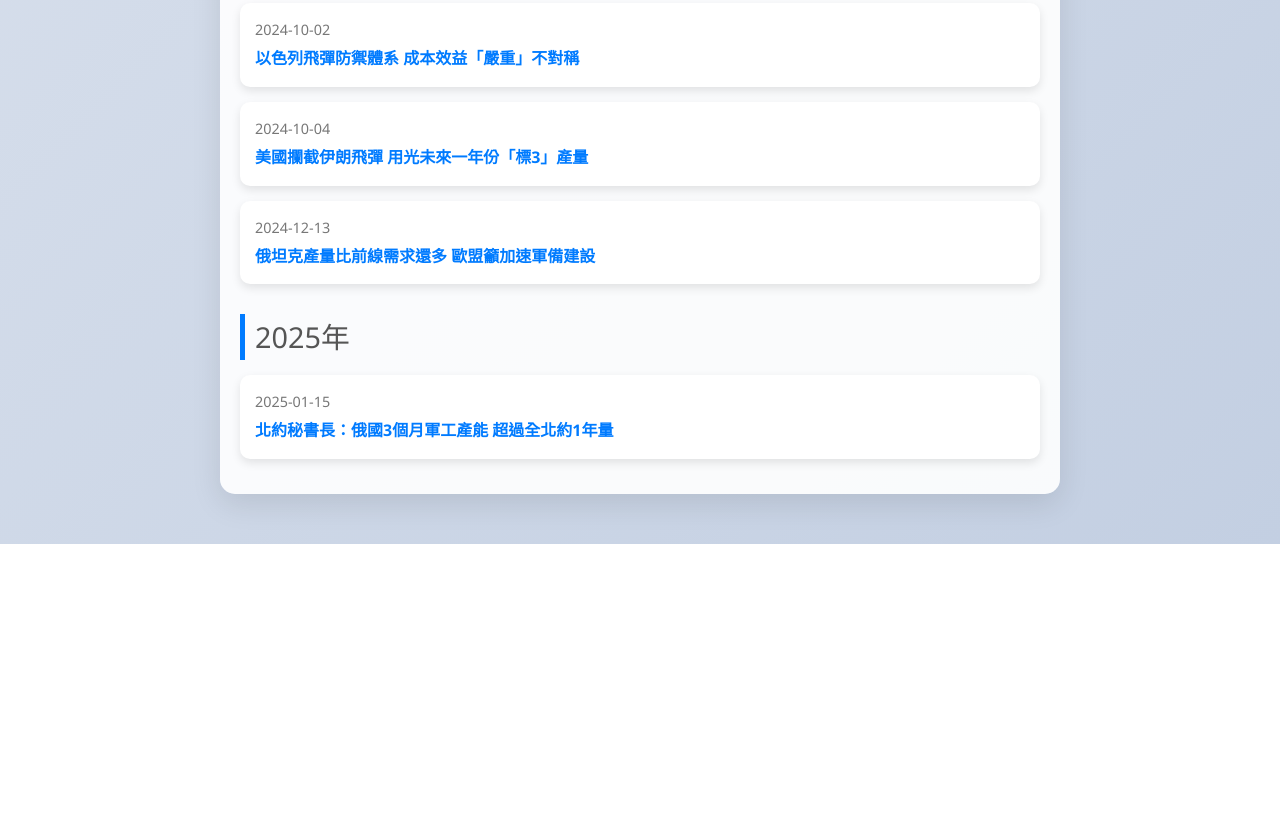
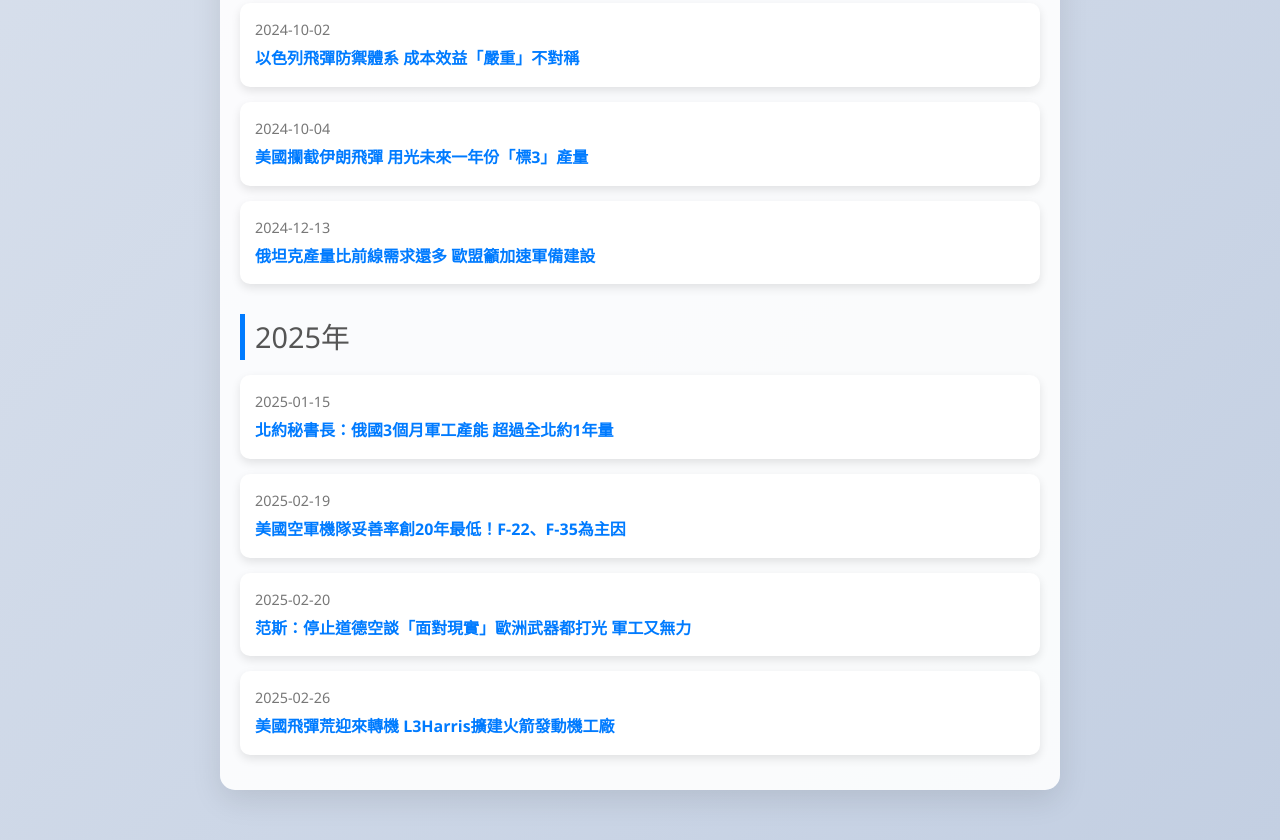
Before and after one commit to kayhase015497/war-industry-news, a plain HTML site: page index.html in a window 1280 px wide. Shown: the part 3481-4321 px from the top of the page. Before the commit the page ends 4025 px from the top, so only its background shows below. Drawn offline with Linux system fonts and the light colour scheme.

Commit message:
Update index.html

```diff
--- a/index.html
+++ b/index.html
@@ -245,6 +245,18 @@
             <div class="date">2025-01-15</div>
             <a href="https://www.chinatimes.com/realtimenews/20250115000046-260417?chdtv" target="_blank">北約秘書長：俄國3個月軍工產能 超過全北約1年量</a>
         </div>
+         <div class="news-card">
+            <div class="date">2025-02-19</div>
+            <a href="https://www.chinatimes.com/realtimenews/20250219005191-260417?chdtv" target="_blank">美國空軍機隊妥善率創20年最低！F-22、F-35為主因</a>
+        </div>
+        <div class="news-card">
+            <div class="date">2025-02-20</div>
+            <a href="https://www.chinatimes.com/realtimenews/20250220005357-260408" target="_blank">范斯：停止道德空談「面對現實」歐洲武器都打光 軍工又無力</a>
+        </div>
+        <div class="news-card">
+            <div class="date">2025-02-26</div>
+            <a href="https://www.chinatimes.com/realtimenews/20250226004231-260417?chdtv" target="_blank">美國飛彈荒迎來轉機 L3Harris擴建火箭發動機工廠</a>
+        </div>
     </div>
 </body>
 </html>
```
